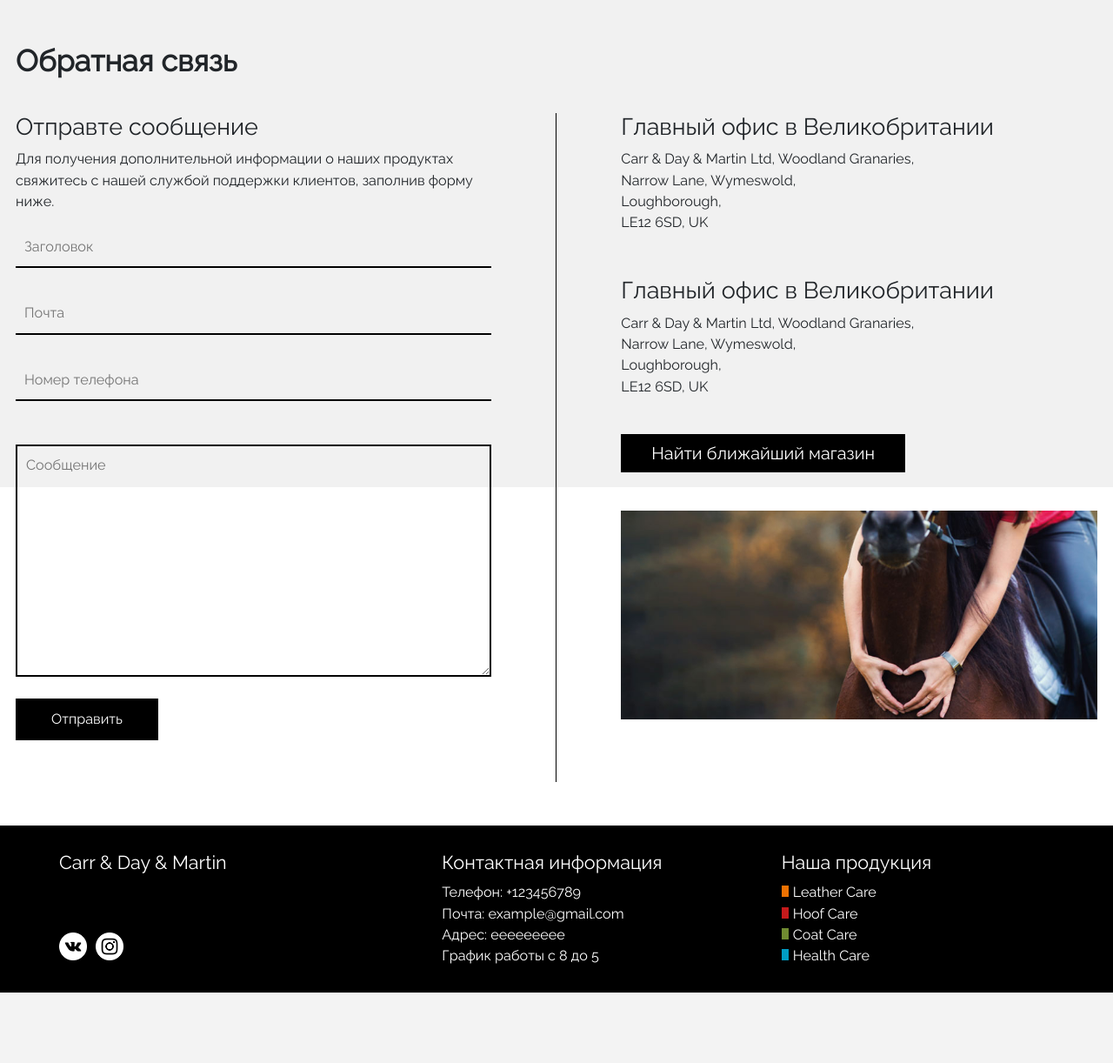
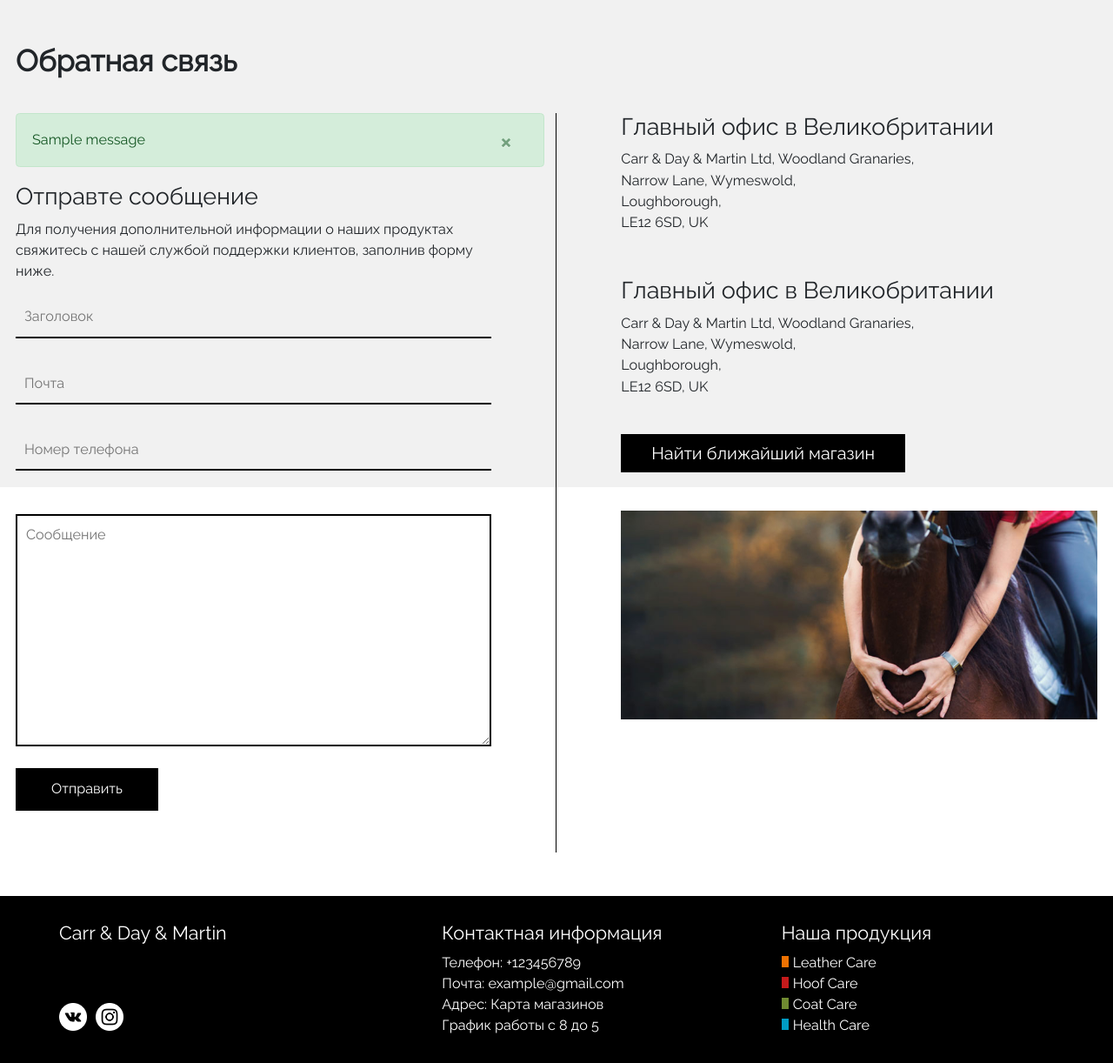
Before and after one commit to Bibibxgod/carrdaymartin, a Flask app: page /kontakts in a window 1280 px wide. Shown: the part 194-1416 px from the top of the page at 87% size. Before the commit the page ends 1335 px from the top, so only its background shows below. Run offline with Flask 2, Linux system fonts and the light colour scheme; one stand-in notice (Sample message) is shown; some libraries are stand-ins or nearby versions.

Commit message:
alert 50%

```diff
--- a/app.py
+++ b/app.py
@@ -1,13 +1,15 @@
-from flask import Flask, render_template, url_for, request
+from flask import Flask, render_template, url_for, request, flash, redirect
 from flask_sqlalchemy import SQLAlchemy
 import smtplib
 from email.mime.text import MIMEText
 from email.mime.multipart import MIMEMultipart
 
 app = Flask(__name__)
+app.secret_key = 'zxczxczxczxc'
 app.config['SQLALCHEMY_DATABASE_URI'] = 'sqlite:///main.db'
 app.config['SQLALCHEMY_TRACK_MODIFICATIONS'] = False
 db = SQLAlchemy(app)
+
 
 class ProductItem(db.Model):
     id = db.Column(db.Integer, primary_key=True)
@@ -21,46 +23,55 @@ class ProductItem(db.Model):
     def __repr__(self):
         return '<ProductItem %r>' % self.id
 
+
 @app.route('/')
 @app.route('/home')
 def index():
     Productitem = ProductItem.query.all()
     return render_template('index.html', Productitem=Productitem)
 
+
 @app.route('/products/leather')
 def productsleather():
     productitem = ProductItem.query.all()
     return render_template('products-leather.html', productitem=productitem)
+
 
 @app.route('/products/coat')
 def productscoat():
     productitem = ProductItem.query.all()
     return render_template('products-coat.html', productitem=productitem)
 
+
 @app.route('/products/hoof')
 def productshoof():
     productitem = ProductItem.query.all()
     return render_template('products-hoof.html', productitem=productitem)
+
 
 @app.route('/products/health')
 def productshealth():
     productitem = ProductItem.query.all()
     return render_template('products-health.html', productitem=productitem)
 
+
 @app.route('/products/<string:Type>/<string:id>')
-def product_card(Type,id):
+def product_card(Type, id):
     productitem = ProductItem.query.get(Type)
     productitem = ProductItem.query.get(id)
     Productitem = ProductItem.query.all()
     return render_template('product-card.html', productitem=productitem, Productitem=Productitem)
 
+
 @app.route('/history')
 def history():
     return render_template('history.html')
 
+
 @app.route('/explore')
 def explore():
     return render_template('explore.html')
+
 
 @app.route('/create', methods=['POST', 'GET'])
 def create():
@@ -72,7 +83,8 @@ def create():
         decription = request.form['decription']
         application = request.form['application']
 
-        productitem = ProductItem(name=name, Type=Type, size=size, smallDecription=smallDecription, decription=decription, application=application)
+        productitem = ProductItem(name=name, Type=Type, size=size,
+                                  smallDecription=smallDecription, decription=decription, application=application)
 
         db.session.add(productitem)
         db.session.commit()
@@ -82,9 +94,11 @@ def create():
     else:
         return render_template('create.html')
 
+
 @app.route('/shops', methods=['POST', 'GET'])
 def shops():
     return render_template('shops.html')
+
 
 @app.route('/kontakts', methods=['POST', 'GET'])
 def kontakts():
@@ -99,21 +113,28 @@ def kontakts():
         from_email = 'carrdaymartinru@gmail.com'
         password = '$VFR4567ygv$'
         to_email = 'nnakozhemm@gmail.com'
-        text = 'Почта: ' + email + '\n' + 'Телефон: ' + telephone + '\n' + 'Заголовок: ' + name + '\n' + 'Сообщение: ' + message + '\n'
+        text = 'Почта: ' + email + '\n' + 'Телефон: ' + telephone + '\n' + \
+            'Заголовок: ' + name + '\n' + 'Сообщение: ' + message + '\n'
+
+        if len(name or email or telephone or message) == 0:
+            flash('Это поле обязательно')
+            return redirect(request.url)
 
         msg.attach(MIMEText(text, 'plain'))
-
         server = smtplib.SMTP('smtp.gmail.com: 587')
         server.starttls()
         server.login(from_email, password)
         server.sendmail(from_email, to_email, msg.as_string())
         server.quit()
 
-        return "successfully sent email to:"
+
+
+        flash("Вы успешно отправили свое сообщение, мы ответим вам в ближайшее время.")
+        return redirect(request.url)
 
     else:
         return render_template('kontakts.html')
 
 
 if __name__ == "__main__":
-    app.run(debug = True)
+    app.run(debug=True)
--- a/static/css/css.css
+++ b/static/css/css.css
@@ -596,3 +596,7 @@ h3.article{
   font-size: 1.9rem;
   font-weight: 700;
 }
+
+footer a:hover{
+  color: #f1f1f1;
+}
--- a/static/css/kontakts.css
+++ b/static/css/kontakts.css
@@ -103,6 +103,10 @@ a.button:hover{
     height: 30vh;
 }
 
+p.kontakts-alert{
+    margin: 0!important;
+}
+
 @media (max-width: 991px){
     .kontakts h3{
         font-size: 2.8rem;
@@ -151,4 +155,9 @@ a.button:hover{
         height: 85%;
     }
 
+    .close{
+        font-size: 5rem!important;
+    }
+
+
 }
--- a/templates/kontakts.html
+++ b/templates/kontakts.html
@@ -15,6 +15,20 @@
             <h3 class="article">Обратная связь</h3>
             <div class="row">
                 <div class="col-lg-6 col-sm-12 line">
+                    {% with messages = get_flashed_messages() %}
+                      {% if messages %}
+
+                         {% for message in messages %}
+                          <div class="alert alert-success alert-dismissible fade show" role="alert">
+                            <p class="kontakts-alert">{{ message }}</p>
+                            <button type="button" class="close" data-dismiss="alert" aria-label="Close">
+                              <span class="alert dismiss" aria-hidden="true">&times;</span>
+                            </button>
+                          </div>
+                         {% endfor %}
+
+                      {% endif %}
+                    {% endwith %}
                     <h3>Отправте сообщение</h3>
                     <p>Для получения дополнительной информации о наших продуктах свяжитесь с нашей службой поддержки
                         клиентов, заполнив форму ниже.</p>
--- a/templates/main.html
+++ b/templates/main.html
@@ -85,7 +85,7 @@
                         <ul>
                             <li>Телефон: +123456789</li>
                             <li>Почта: example@gmail.com</li>
-                            <li>Адрес: eeeeeeeee</li>
+                            <li>Адрес: <a href="/shops">Карта магазинов</a></li>
                             <li>График работы с 8 до 5</li>
                         </ul>
                     </div>
```
